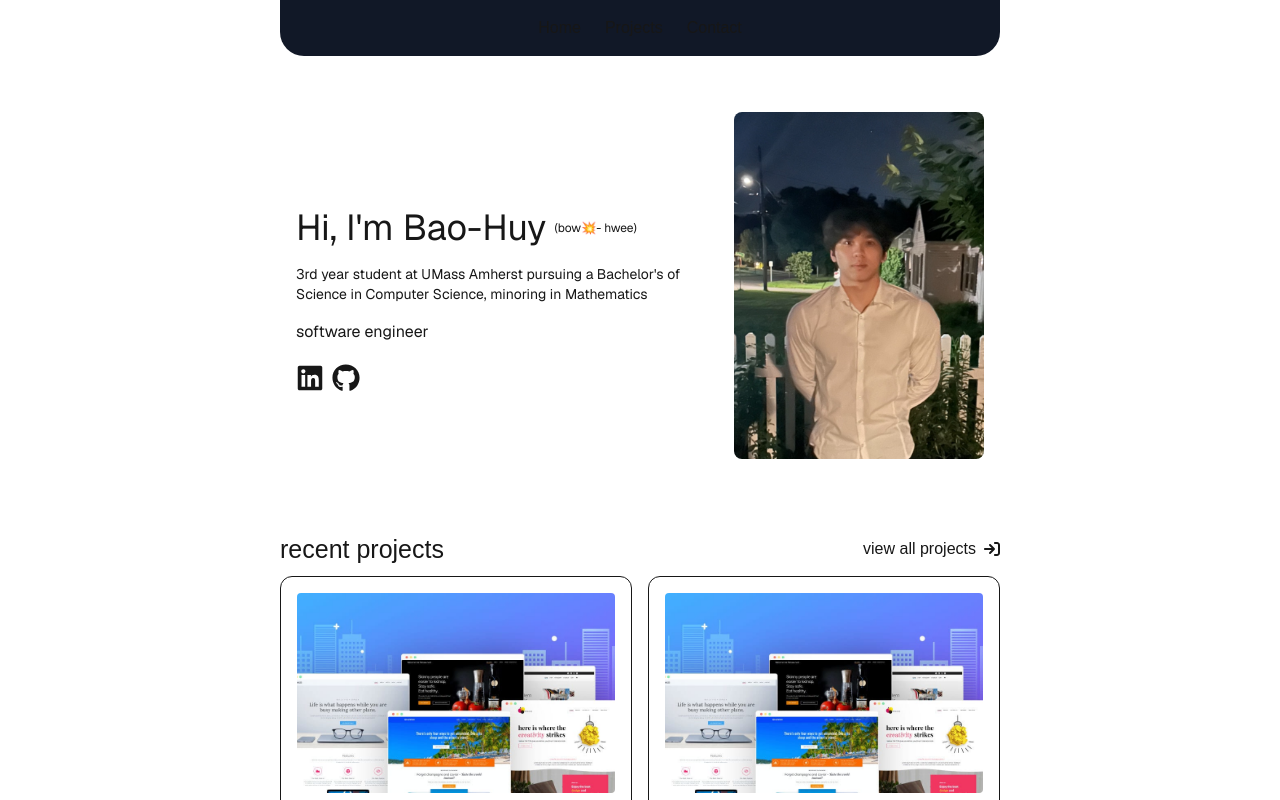
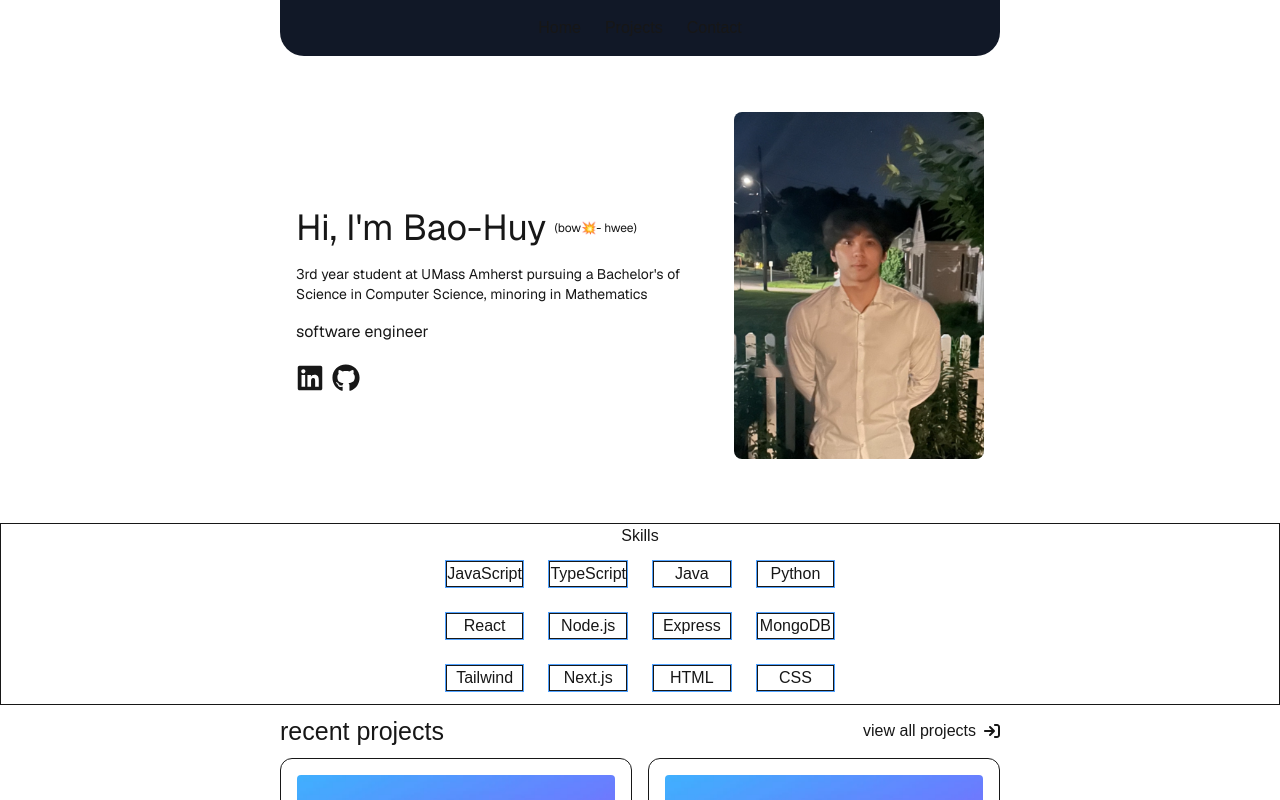
Before and after one commit to baohuytrinh/personal-portfolio, a Next.js app: page / in a window 1280 px wide. Shown: the top 800 px of the page. Built offline with nearby package versions, Linux system fonts and the light colour scheme.

Commit message:
skills section

```diff
--- a/src/app/page.tsx
+++ b/src/app/page.tsx
@@ -5,13 +5,15 @@ import { FaArrowRightToBracket } from "react-icons/fa6";
 import { featuredProjects } from '@/data/featuredProjects';
 import ProjectCard from '@/components/ProjectCard';
 import Link from 'next/link';
+import SkillsSection from '@/components/skillsSection';
 
 
 export default function Home() {
   return (
     <div className='w-full items-center'>
+
+      {/* top portion (header, desc, pfp) */}
       <div className="max-w-180 mx-auto font-sans grid items-center justify-items-center gap-16 pb-12">
-
         <div className="mx-auto p-4 flex flex-col md:flex-row w-full justify-between items-center md:items-start">
 
           <div className="order-1 md:order-2 mt-8 md:mt-10 items-center justify-center flex flex-shrink-0">
@@ -58,6 +60,11 @@ export default function Home() {
         </div>
       </div>
 
+      {/* skills */}
+      <SkillsSection/>
+
+
+      {/* projects */}
       <div className='w-full justify-center'>
         <div className='flex max-w-180 mx-auto justify-between'>
           <h1 className=' flex max-w-180 text-[25px] py-2 '>
--- /dev/null
+++ b/src/components/skills.tsx
@@ -0,0 +1,21 @@
+import React from "react";
+
+interface SkillCardProps {
+    icon: React.ReactNode;
+    name: string;
+}
+
+const SkillCard: React.FC<SkillCardProps> = ({ icon, name}) => {
+    return (
+        <div className="border-blue-400 border m-3">
+            <div className="">
+                {icon}
+            </div>
+            <span className="border flex justify-center">
+                {name}
+            </span>
+        </div>
+    )
+}
+
+export default SkillCard;
--- /dev/null
+++ b/src/components/skillsSection.tsx
@@ -0,0 +1,44 @@
+import React from "react";
+import SkillCard from "./skills";
+
+import {
+
+} from 'react-icons/ai';
+
+const SkillsSection: React.FC = () => {
+    const skills = [
+        { name: 'JavaScript', icon: null},
+        { name: 'TypeScript', icon: null},
+        { name: 'Java', icon: null},
+        { name: 'Python', icon: null},
+        { name: 'React', icon: null},
+        { name: 'Node.js', icon: null},
+        { name: 'Express', icon: null},
+        { name: 'MongoDB', icon: null},
+        { name: 'Tailwind', icon: null},
+        { name: 'Next.js', icon: null},
+        { name: 'HTML', icon: null},
+        { name: 'CSS', icon: null},
+    ];
+
+    return (
+        <div className="w-full border flex justify-center">
+            <div className="max-w-180">
+                <h2 className="flex justify-center">
+                    Skills
+                </h2>
+                <div className="grid grid-cols-4">
+                    {skills.map((skill, index) => (
+                        <SkillCard
+                            key={index}
+                            icon={skill.icon}
+                            name={skill.name}
+                        />
+                    ))}
+                </div>
+            </div>
+        </div>
+    )
+}
+
+export default SkillsSection
```
